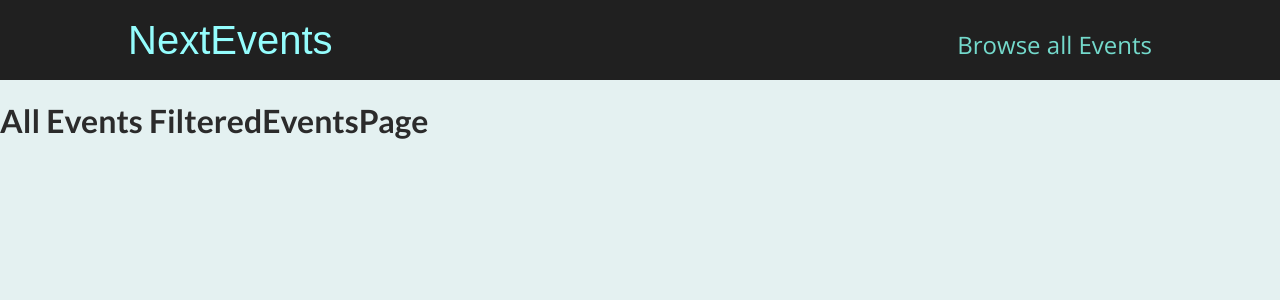
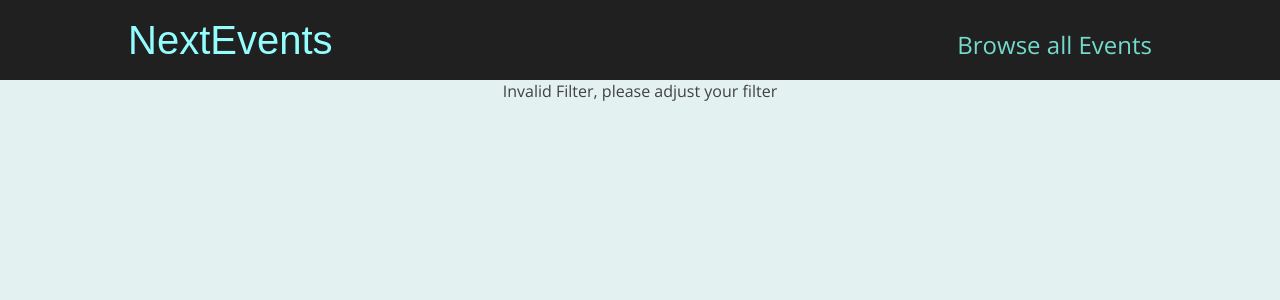
Before and after one commit to ShyamMahajan/events-next-js, a Next.js app: page /events/e1 in a window 1280 px wide. Shown: the top 300 px of the page. Built offline with nearby package versions, Linux system fonts and the light colour scheme.

Commit message:
filtered events with multiple dynamic query-params

```diff
--- /dev/null
+++ b/components/events/results-title.js
@@ -0,0 +1,20 @@
+import Button from '../ui/button';
+import classes from './results-title.module.css';
+
+function ResultsTitle(props) {
+  const { date } = props;
+
+  const humanReadableDate = new Date(date).toLocaleDateString('en-US', {
+    month: 'long',
+    year: 'numeric',
+  });
+
+  return (
+    <section className={classes.title}>
+      <h1>Events in {humanReadableDate}</h1>
+      <Button link='/events'>Show all events</Button>
+    </section>
+  );
+}
+
+export default ResultsTitle;
--- /dev/null
+++ b/components/events/results-title.module.css
@@ -0,0 +1,6 @@
+.title {
+  margin: 2rem auto;
+  width: 90%;
+  max-width: 40rem;
+  text-align: center;
+}
--- a/pages/events/[...slug].js
+++ b/pages/events/[...slug].js
@@ -1,7 +1,34 @@
+import { useRouter } from "next/router";
+import { getFilteredEvents } from "../../dummy-data"
+import EventList from "../../components/events/event-list"
+import ResultsTitle from "../../components/events/results-title"
+
 const FilteredEventsPage = () => {
-    return <div>
-        <h1>All Events FilteredEventsPage</h1>
-    </div>
+    const router = useRouter()
+    const filterData = router.query.slug
+    if(!filterData){
+        return <p className="center">Loading...</p>
+    }
+
+    const [year, month] = filterData;
+    const numyear = +year;
+    const nummonth = +month;
+
+    if(isNaN(nummonth) || isNaN(numyear)){
+        return <p className="center">Invalid Filter, please adjust your filter</p>
+    }
+
+    const events = getFilteredEvents({year : numyear, month: nummonth})
+
+    if(!events || !events.length){
+        return <p className="center">No events for the chosen filter!</p>
+    }
+
+    const date = new Date(numyear, nummonth - 1)
+    return <>
+    <ResultsTitle date={date}/>
+    <EventList items={events}/>
+    </>
 }
 
 export default FilteredEventsPage;
```
